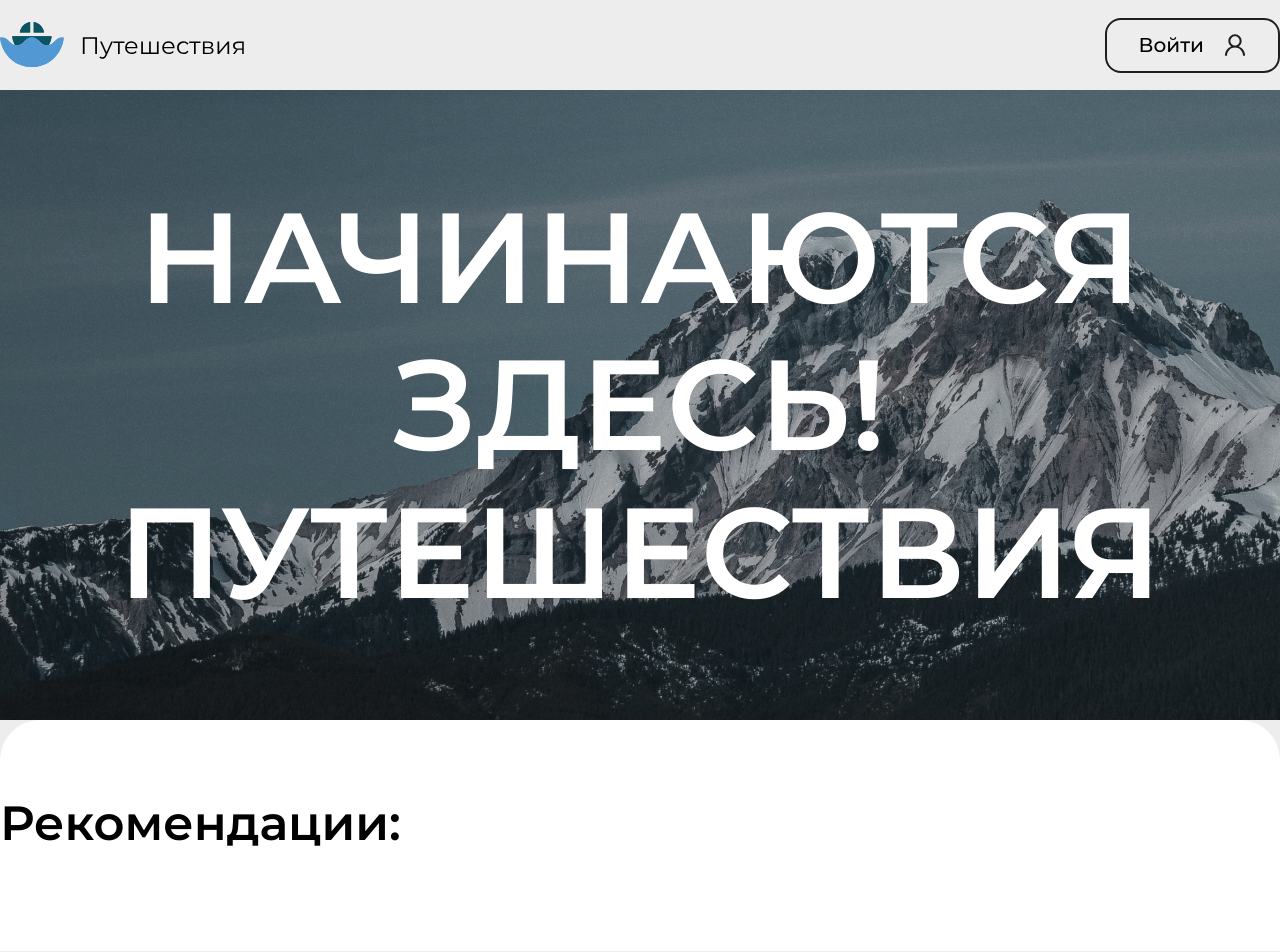
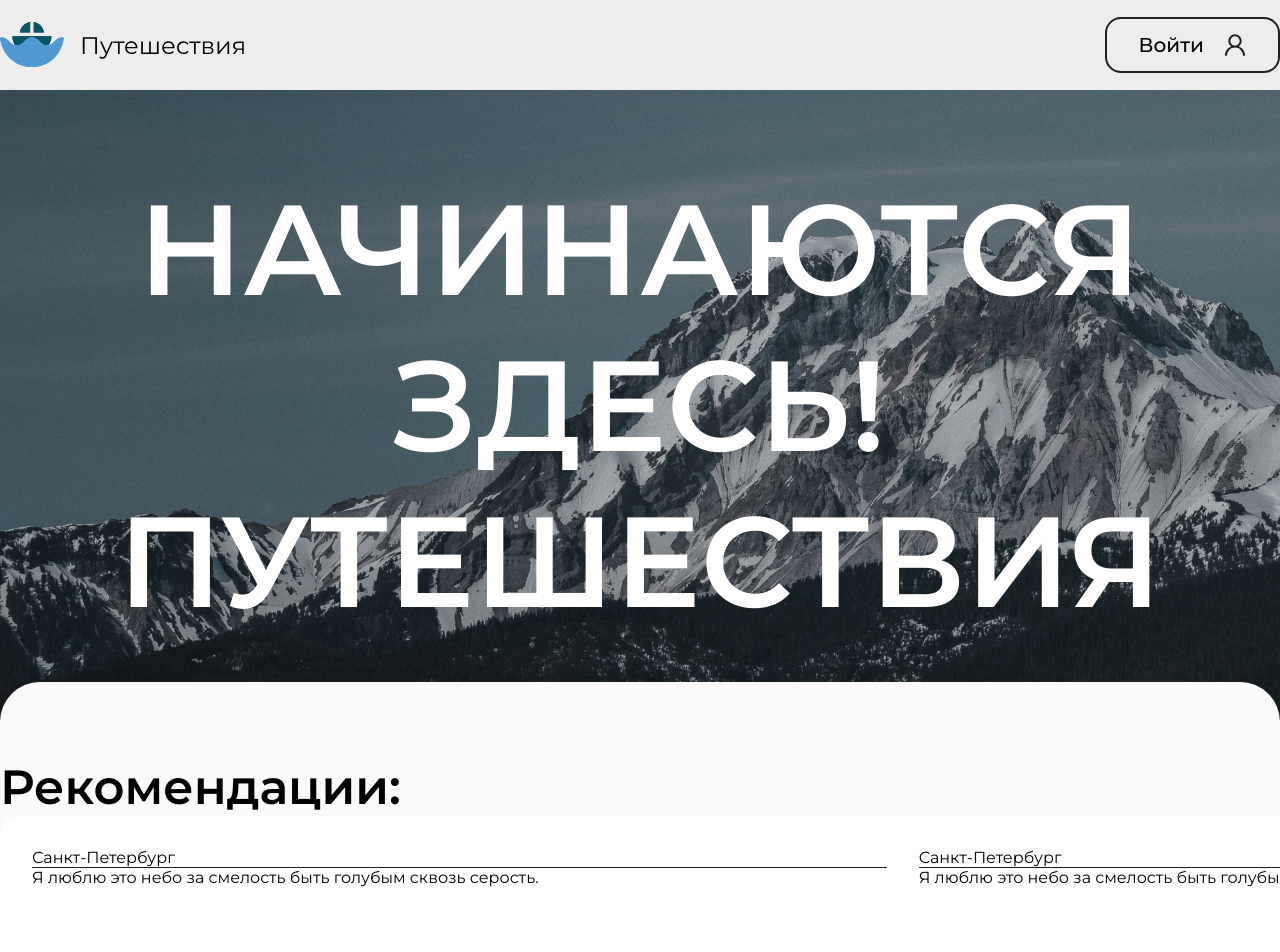
Before and after one commit to a-lournrose/lobsters-it, a React (Create React App) app: page / in a window 1280 px wide. Shown: the top 952 px of the page. Built offline with nearby package versions, Linux system fonts and the light colour scheme.

Commit message:
slider part1

```diff
--- a/src/containers/RecommendationsContainer/RecommendationsContainer.jsx
+++ b/src/containers/RecommendationsContainer/RecommendationsContainer.jsx
@@ -1,11 +1,13 @@
 import React from 'react';
 import cls from './RecommendationsContainer.module.scss';
+import {RecommendationsSlider} from "../../modules/RecommendationsSlider";
 
-const RecommendationsContainer = ({children}) => {
+const RecommendationsContainer = () => {
     return (
         <div className={cls.container}>
             <div className={cls.container__wrapper}>
                 <h2>Рекомендации:</h2>
+                <RecommendationsSlider/>
             </div>
         </div>
     );
--- a/src/containers/RecommendationsContainer/RecommendationsContainer.module.scss
+++ b/src/containers/RecommendationsContainer/RecommendationsContainer.module.scss
@@ -1,6 +1,7 @@
 .container {
-  background-color: white;
+  background-color: #FAFAFA;
   border-radius: 40px 40px 0 0;
+  margin-top: -38px;
 }
 .container__wrapper {
   max-width: var(--wrapper-width);
--- a/src/index.js
+++ b/src/index.js
@@ -3,7 +3,7 @@ import ReactDOM from 'react-dom/client';
 import App from './App';
 import Store from "./store/store";
 import {BrowserRouter} from "react-router-dom";
-import 'antd/dist/reset.css';
+import 'swiper/css';
 import './styles/index.scss'
 
 const store = new Store();
--- /dev/null
+++ b/src/modules/RecommendationsSlider/index.js
@@ -0,0 +1,3 @@
+import RecommendationsSlider from './ui/RecommendationsSlider';
+
+export {RecommendationsSlider}
--- /dev/null
+++ b/src/modules/RecommendationsSlider/ui/RecommendationsSlider.jsx
@@ -0,0 +1,24 @@
+import React from 'react';
+import {Swiper, SwiperSlide} from "swiper/react";
+import Slide from "./components/Slide/Slide";
+
+const RecommendationsSlider = () => {
+    return (
+        <Swiper spaceBetween={50}
+                slidesPerView={1.5}
+                onSlideChange={() => console.log('slide change')}
+                onSwiper={(swiper) => console.log(swiper)}>
+            <SwiperSlide>
+                <Slide/>
+            </SwiperSlide>
+            <SwiperSlide>
+                <Slide/>
+            </SwiperSlide>
+            <SwiperSlide>
+                <Slide/>
+            </SwiperSlide>
+        </Swiper>
+    );
+};
+
+export default RecommendationsSlider;
--- /dev/null
+++ b/src/modules/RecommendationsSlider/ui/components/Slide/Slide.jsx
@@ -0,0 +1,16 @@
+import React from 'react';
+import cls from './Slide.module.scss';
+
+const Slide = () => {
+    return (
+        <div className={cls.slide}>
+            <div>
+                <div>Санкт-Петербург</div>
+                <div className={cls.slide__line}></div>
+                <div>Я люблю это небо за смелость быть голубым сквозь серость.</div>
+            </div>
+        </div>
+    );
+};
+
+export default Slide;
--- /dev/null
+++ b/src/modules/RecommendationsSlider/ui/components/Slide/Slide.module.scss
@@ -0,0 +1,10 @@
+.slide {
+  width: 1000px;
+  height: 480px;
+  background-color: white;
+  border-radius: 20px;
+  padding: 32px;
+}
+.slide__line {
+  border-bottom: 1px solid var(--dark-color);
+}
```
Also changed, not shown: src/modules/RecommendationsSlider/ui/RecommendationsSlider.module.scss (added).
